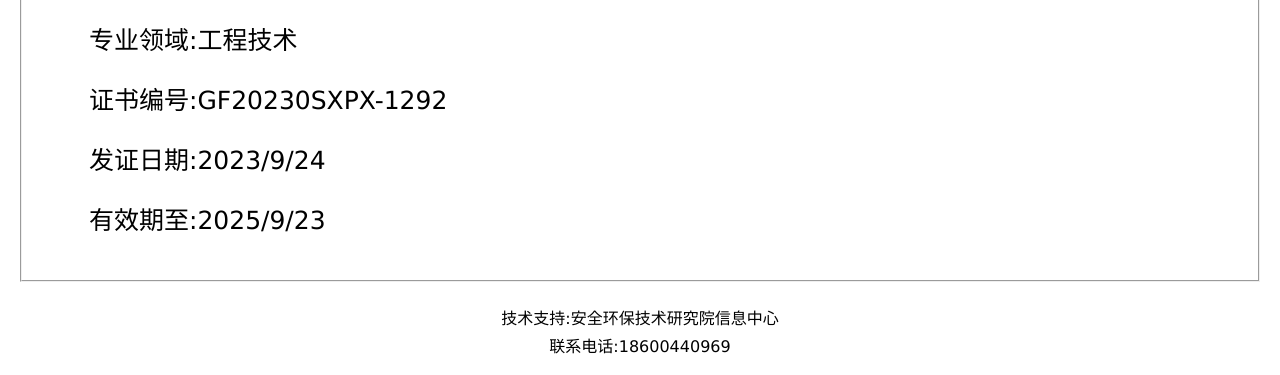
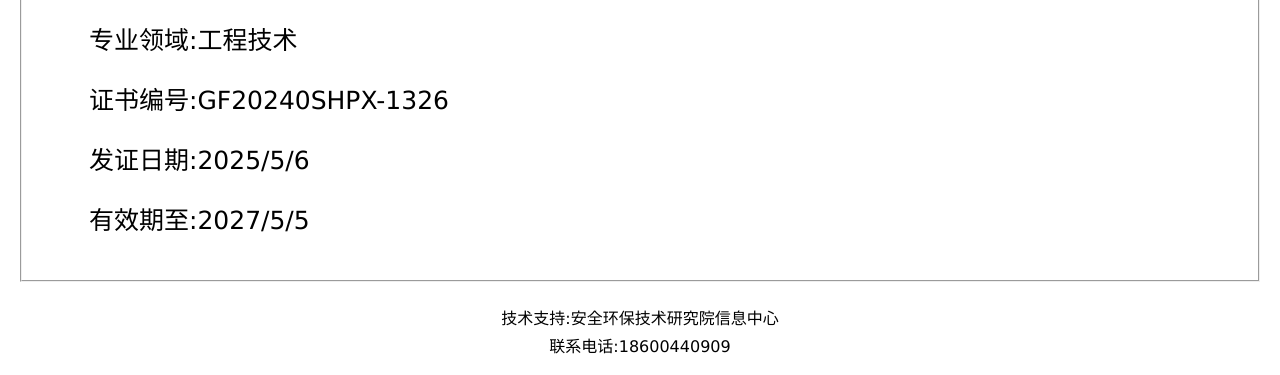
Before and after one commit to vincent-1024/vincent-1024.github.io, a plain HTML site: page jc_info.html in a window 1280 px wide. Shown: the part 561-936 px from the top of the page. Drawn offline with Linux system fonts and the light colour scheme.

Commit message:
Update jc_info.html

```diff
--- a/jc_info.html
+++ b/jc_info.html
@@ -2204,7 +2204,7 @@
 <fieldset>
   <legend>相关资料</legend>
 <div>
-  <ul class="hul" id="filelist"><li>姓名:蒋超</li><li>身份证号:510623199709259115</li><li>承包商名称:成都斯蒂亚诺科技有限责任公司</li><li>岗位职务:技术负责人</li><li>专业领域:工程技术</li><li>证书编号:GF20230SXPX-1292</li><li>发证日期:2023/9/24</li><li>有效期至:2025/9/23</li></ul>
+  <ul class="hul" id="filelist"><li>姓名:蒋超</li><li>身份证号:510623199709259115</li><li>承包商名称:成都斯蒂亚诺科技有限责任公司</li><li>岗位职务:技术负责人</li><li>专业领域:工程技术</li><li>证书编号:GF20240SHPX-1326</li><li>发证日期:2025/5/6</li><li>有效期至:2027/5/5</li></ul>
 </div>
 </fieldset>
 <!-- <fieldset>
@@ -2233,7 +2233,7 @@
     </tr>
     <tr>
       <td align="center" width="100%">
-        联系电话:18600440969
+        联系电话:18600440909
       </td>
     </tr>
   </tbody></table>
```
